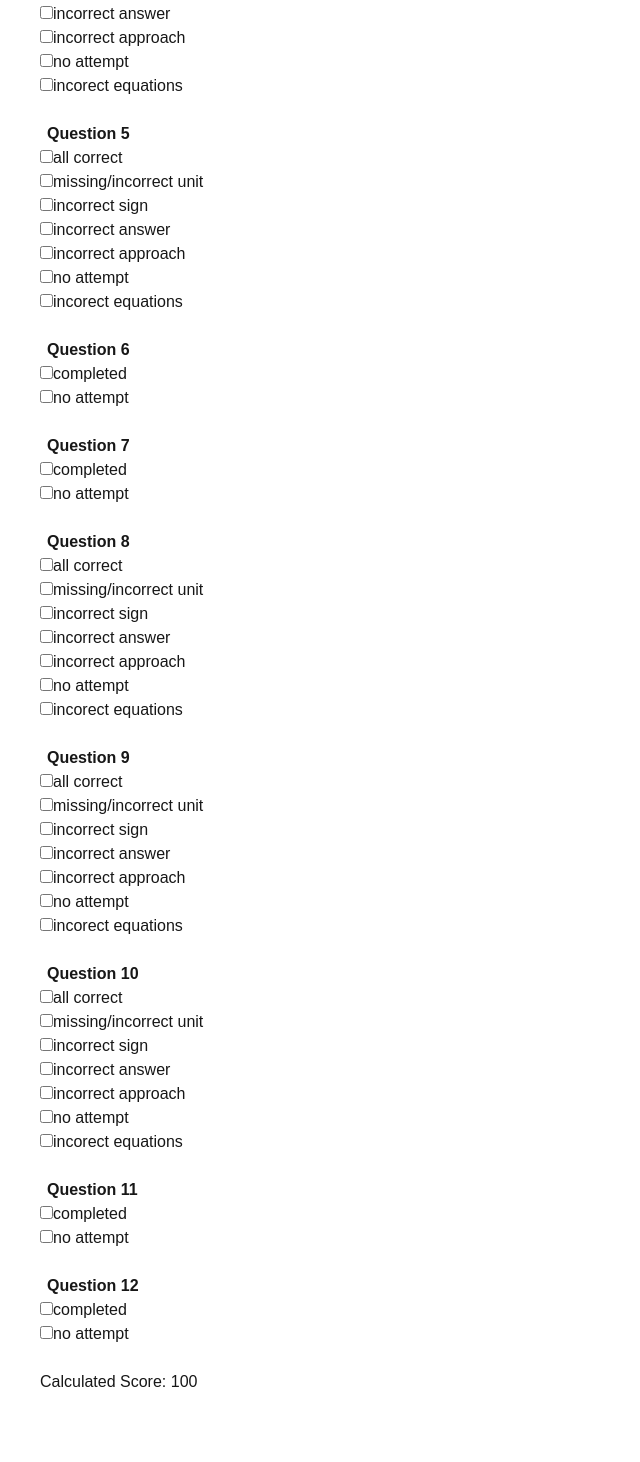
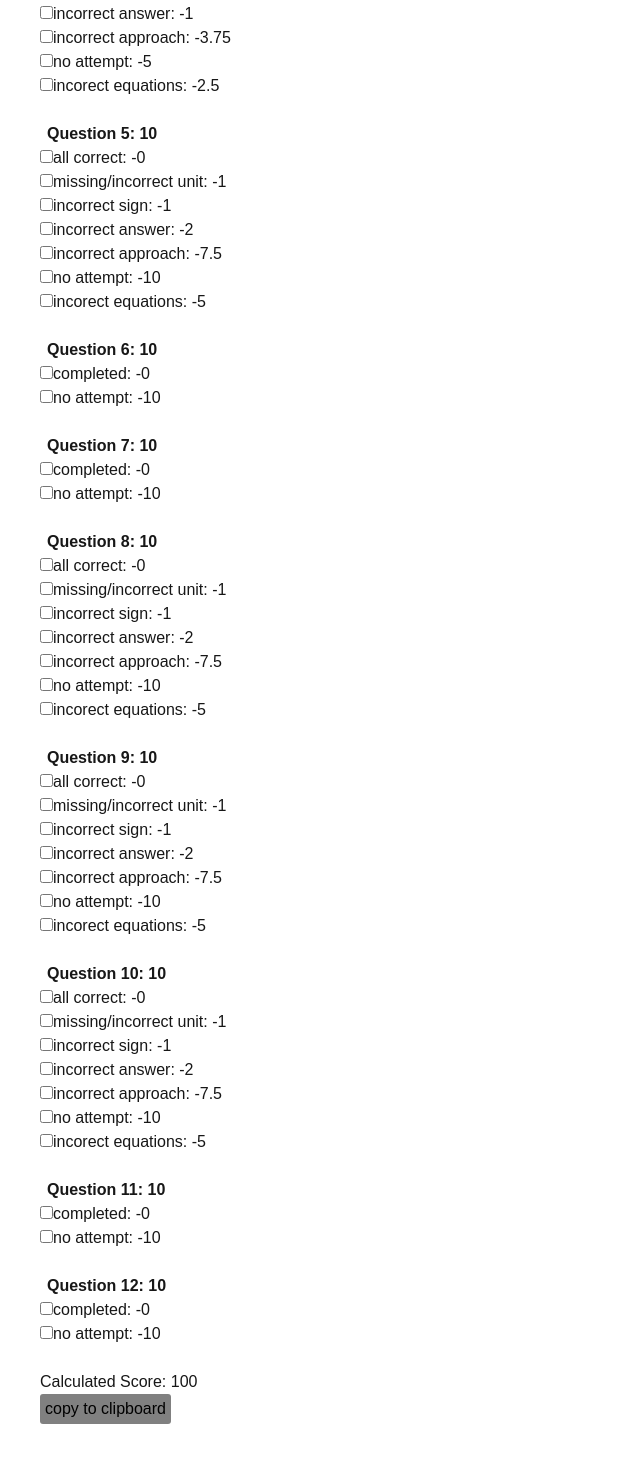
Before and after one commit to yixuanh097/auto-grader, a Next.js app: page / in a window 1280 px wide. Shown: the part 582-2044 px from the top of the page, without its empty margins (0-640 px from the left). Before the commit the page ends 2016 px from the top, so only its background shows below. Built offline with nearby package versions, Linux system fonts and the light colour scheme.

Commit message:
implemented clipboard functionality
able to copy full formatted feedback to clipboard after clicking button

still have to improve UI, add custom rubric/preset functionailty,
provide easy interface to update question info, and side-by-side display
of correct answer

```diff
--- a/app/page.tsx
+++ b/app/page.tsx
@@ -1,4 +1,6 @@
 "use client";
+
+import { renderToString, renderToStaticMarkup } from "react-dom/server";
 
 import { questions, rubrics_correctness, rubrics_completion } from "./data.tsx";
 
@@ -26,10 +28,35 @@ export default function Home() {
       <div>
         <QuestionPanel questionInfo={questions} onChange={setScore} />
       </div>
-      <h1>Calculated Score: {calcScore(score)}</h1>
-      <ol>{feedback_all}</ol>
+      <div>
+        <h1>Calculated Score: {calcScore(score)}</h1>
+        <ol>{feedback_all}</ol>
+        <button
+          onClick={() => {
+            copyToClipBoard(feedback_all);
+          }}
+          style={{
+            backgroundColor: "grey",
+            color: "black",
+            padding: "3px 5px",
+            borderRadius: "3px",
+          }}
+        >
+          copy to clipboard
+        </button>
+      </div>
     </div>
   );
+}
+async function copyToClipBoard(text) {
+  const formatted = renderToStaticMarkup(text)
+    .replaceAll("<li>", "")
+    .replaceAll("</li>", "\n");
+  try {
+    await navigator.clipboard.writeText(formatted);
+  } catch (err) {
+    console.error("failed to copy text", err);
+  }
 }
 
 function calcScore(scores) {
@@ -77,7 +104,7 @@ function Question({ num, rubrics, points, onCheck }) {
               handleScoreChange(onCheck, item.desc, num, points, fraction);
             }}
           />
-          {item.desc}
+          {item.desc}: -{fraction * points}
         </label>
       </li>
     );
@@ -85,7 +112,9 @@ function Question({ num, rubrics, points, onCheck }) {
 
   return (
     <>
-      <b style={{ margin: "7px" }}>Question {num}</b>
+      <b style={{ margin: "7px" }}>
+        Question {num}: {points}
+      </b>
       <ol>{listItems}</ol>
       <p>
         <br />
```
